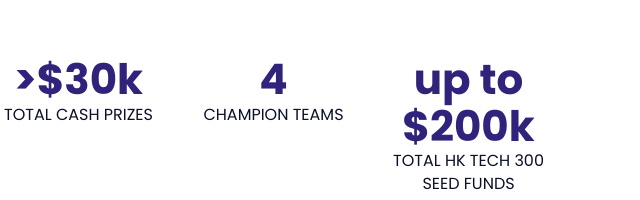
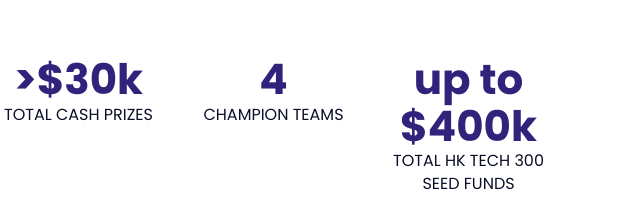
Before and after one commit to CityHack22/cityhack22.github.io, a plain HTML site: page index.html in a window 1280 px wide. Shown: the part 1206-1406 px from the top of the page, 464-1104 px from the left. Drawn offline with Linux system fonts and the light colour scheme.

Commit message:
change hk tech 300 seed fund

```diff
--- a/index.html
+++ b/index.html
@@ -193,7 +193,7 @@
 							<div class="col-md-3 col-sm-3 col-xs-6">
 								<div class="number">
 									<!-- <h3><span class="counter" data-from="0" data-to="6" data-speed="1500">0</span></h3> -->
-									<h3 style="color: #2f237B;">up to $200k</h3>
+									<h3 style="color: #2f237B;">up to $400k</h3>
 									<p>Total HK Tech 300 seed funds</p>
 								</div>
 							</div>
```
